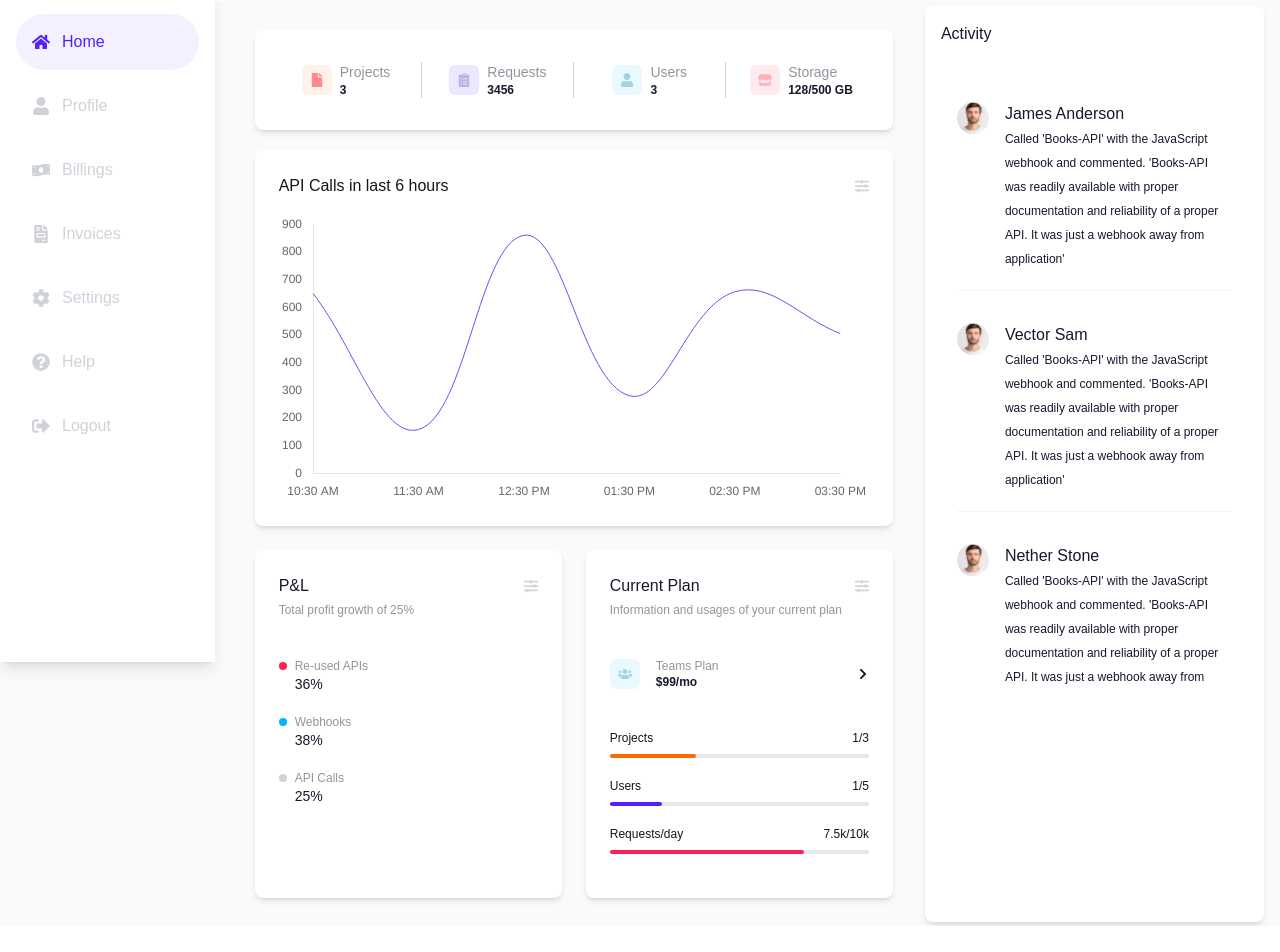
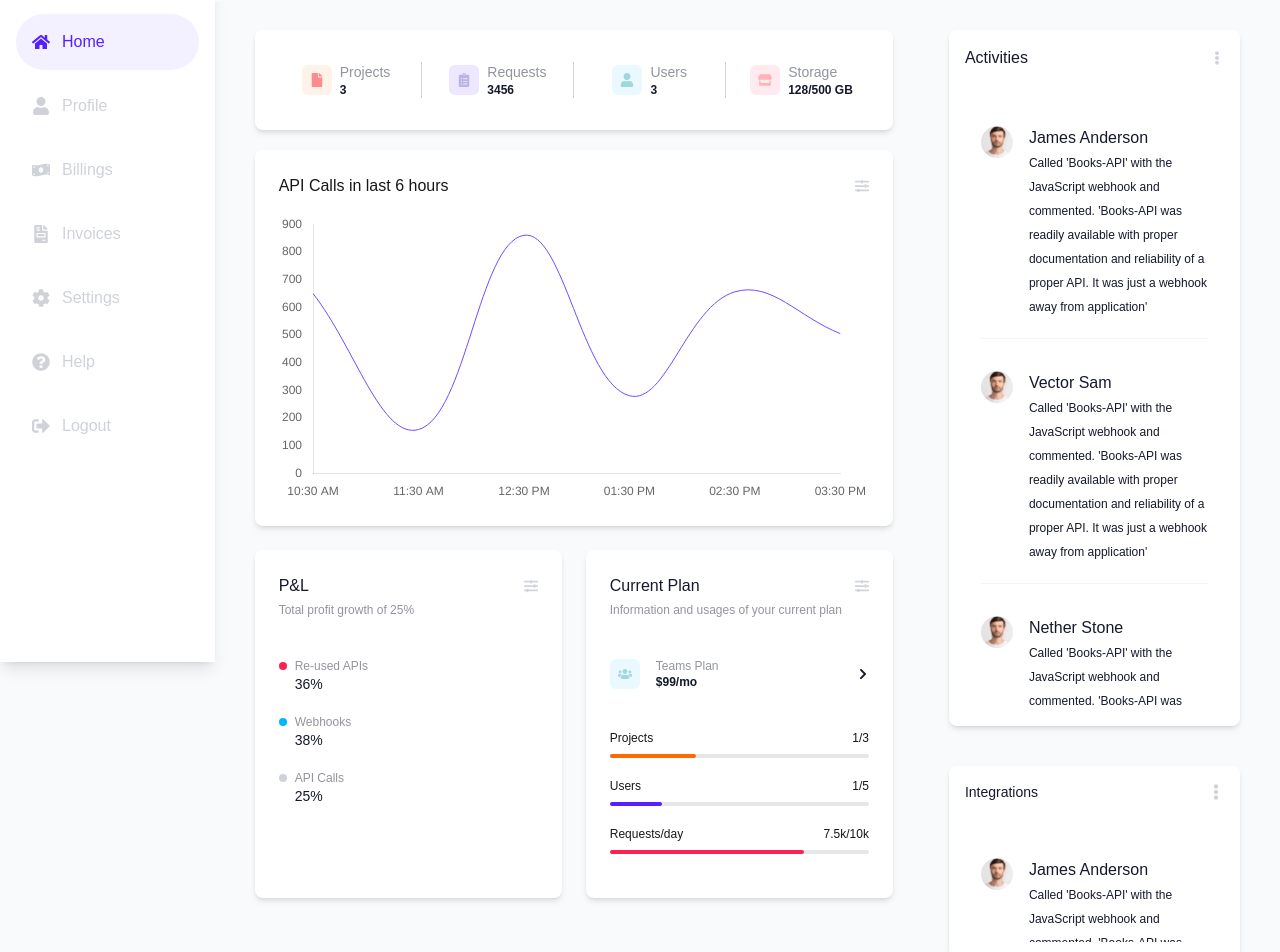
Before and after one commit to Japhetism/kole_assessment, a Next.js app: page /home in a window 1280 px wide. Shown: the part 98-1050 px from the top of the page. Before the commit the page ends 1024 px from the top, so only its background shows below. Built offline with nearby package versions, Linux system fonts and the light colour scheme.

Commit message:
add integration

```diff
--- a/src/app/home/page.tsx
+++ b/src/app/home/page.tsx
@@ -1,5 +1,6 @@
-import Activity from "@/components/Activity";
 import Dashboard from "@/components/Dashboard";
+import Activity from "@/components/Dashboard/activity";
+import Integration from "@/components/Dashboard/integration";
 import Sidebar from "@/components/Sidemenu";
 import TopBar from "@/components/Topbar";
 
@@ -13,7 +14,14 @@ const Home = () => {
                 <div className="lg:col-span-2">
                     <Dashboard />
                 </div>
-                <Activity />
+                <div className="p-6 bg-gray-50 flex-1">
+                    <div>
+                        <Activity />
+                    </div>
+                    <div className="mt-10">
+                        <Integration />
+                    </div>
+                </div>
             </div>
         </div>
     </div>
--- a/src/components/Activity/index.tsx
+++ b/src/components/Dashboard/activity/index.tsx
@@ -1,11 +1,15 @@
 import React from "react";
+import { FaEllipsisV } from "react-icons/fa";
 import { activities } from "@/fixtures/activities";
 import { IActivity } from "@/interfaces/activity";
 
 const Activity = () => {
     return (
         <div className="bg-white p-4 rounded-lg shadow-md">
-            <h3 className="font-averta text-md text-[#15192C]">Activity</h3>
+            <div className="flex justify-between items-center">
+                <h3 className="font-averta text-md text-[#15192C]">Activities</h3>
+                <FaEllipsisV className="text-gray-300 cursor-pointer text-sm" />
+            </div>
             <div className="mt-10 overflow-y-auto max-h-[600px]">
                 {activities.map((activity: IActivity, index: number) => (
                     <div key={index} className="p-4">
--- /dev/null
+++ b/src/components/Dashboard/integration/index.tsx
@@ -0,0 +1,37 @@
+import React from "react";
+import { FaEllipsisV } from "react-icons/fa";
+import { activities } from "@/fixtures/activities";
+import { IActivity } from "@/interfaces/activity";
+
+const Integration = () => {
+    return (
+        <div className="bg-white p-4 rounded-lg shadow-md">
+            <div className="flex justify-between items-center">
+                <h3 className="font-averta text-md text-[#15192C] text-sm">Integrations</h3>
+                <FaEllipsisV className="text-gray-300 cursor-pointer" />
+            </div>
+            <div className="mt-10 overflow-y-auto max-h-[100px]">
+                {activities.map((activity: IActivity, index: number) => (
+                    <div key={index} className="p-4">
+                        <div className="flex items-start mb-5">
+                            <img
+                                src="/images/man.jpg"
+                                alt="Logo"
+                                className="h-8 w-8 mr-2 rounded-full object-cover"
+                            />
+                            <div className="ml-2">
+                                <p className="text-md text-[#15192C]">{activity.name}</p>
+                                <span className="text-xs text-[#15192C] text-2xl">{activity.comment}</span>
+                            </div>
+                        </div>
+                        {index < activities.length - 1 && (
+                            <hr className="border-t border-gray-100" />
+                        )}
+                    </div>
+                ))}
+            </div>
+        </div>
+    );
+};
+
+export default Integration;
```
